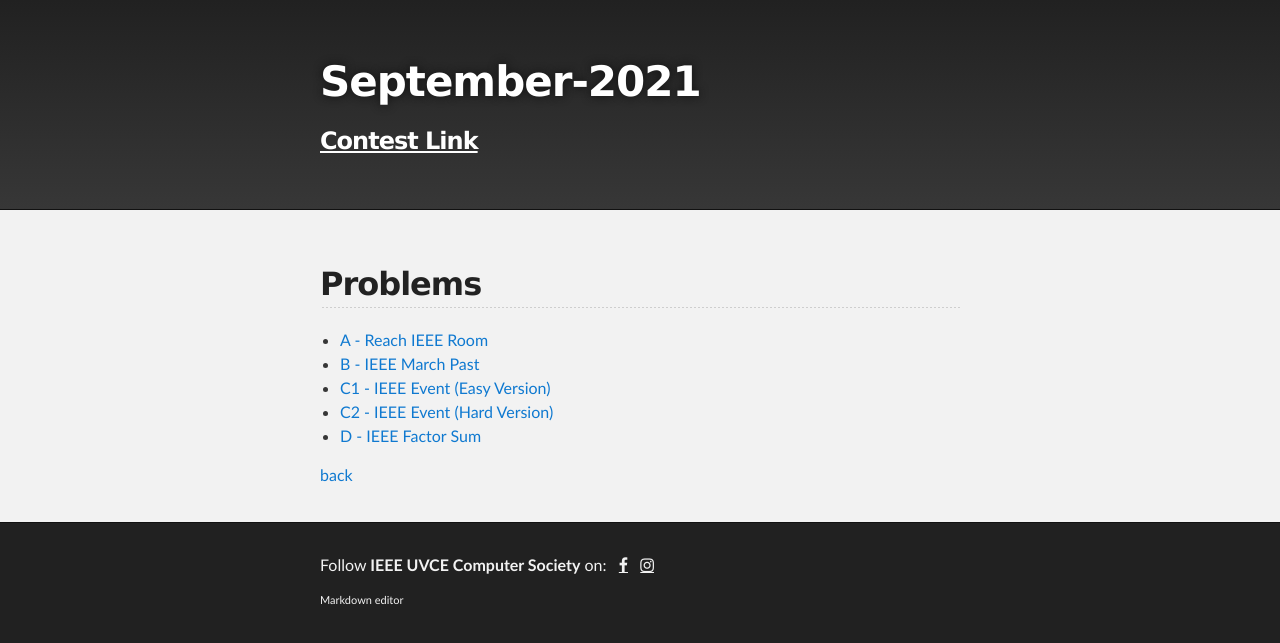
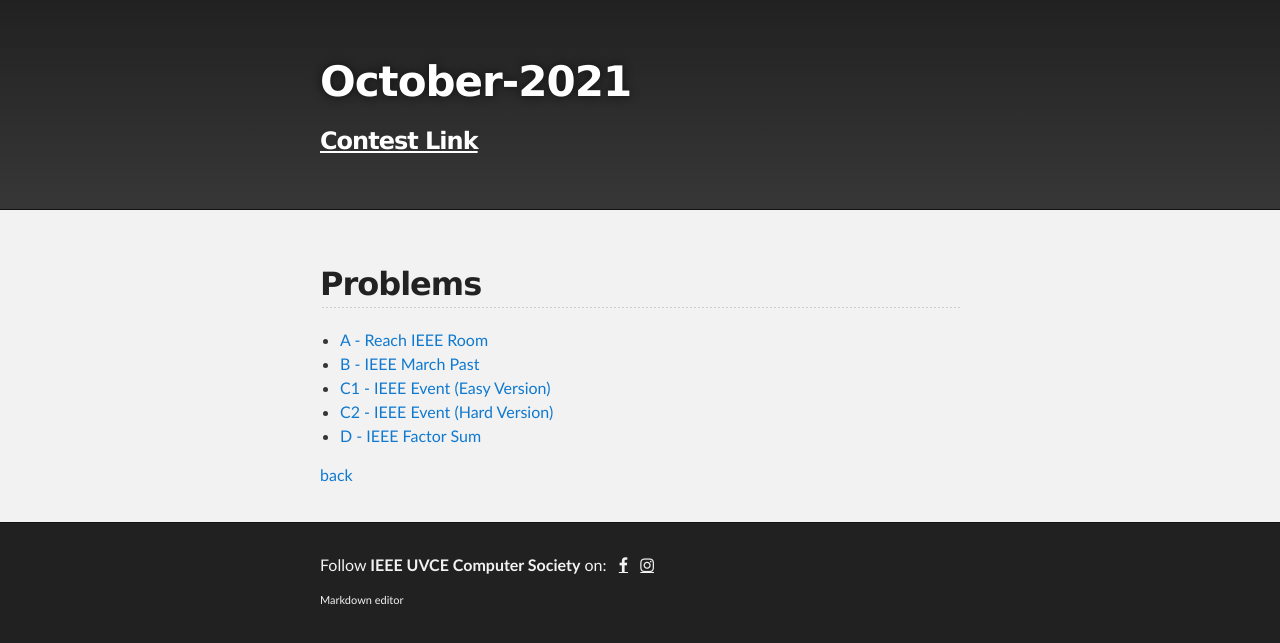
Before and after one commit to ieee-uvce-cs/ncode, a Jekyll site: the page built from editorials/October-2021/index.md, in a window 1280 px wide. Shown: the top 643 px of the page. Built offline with Jekyll 4.4.1, drawn with Linux system fonts in a browser that asks for light colours.

Commit message:
october editorials

```diff
--- a/editorials/October-2021/index.md
+++ b/editorials/October-2021/index.md
@@ -1,8 +1,8 @@
 ---
 layout: default-editorial
-title: September-2021
+title: October-2021
 problem: Contest Link
-link: https://www.hackerrank.com/uvce-ncode-september-2021
+link: https://www.hackerrank.com/uvce-ncode-october-2021
 ---
 ## Problems
 
@@ -10,7 +10,7 @@ link: https://www.hackerrank.com/uvce-ncode-september-2021
 - [B - IEEE March Past](./B-IEEE-March-Past.html)
 - [C1 - IEEE Event (Easy Version)](./C1-IEEE-Event.html)
 - [C2 - IEEE Event (Hard Version)](./C2-IEEE-Event.html)
-- [D - IEEE Factor Sum](./E-IEEE-Factor-Sum.html)
+- [D - IEEE Factor Sum](./D-IEEE-Factor-Sum.html)
 
 
 [back](../../)
```
Also changed, not shown: editorials/October-2021/A-Reach-IEEE-Room.md (+1 -1 lines), editorials/October-2021/C1-IEEE-Event.md (+1 -1 lines).
